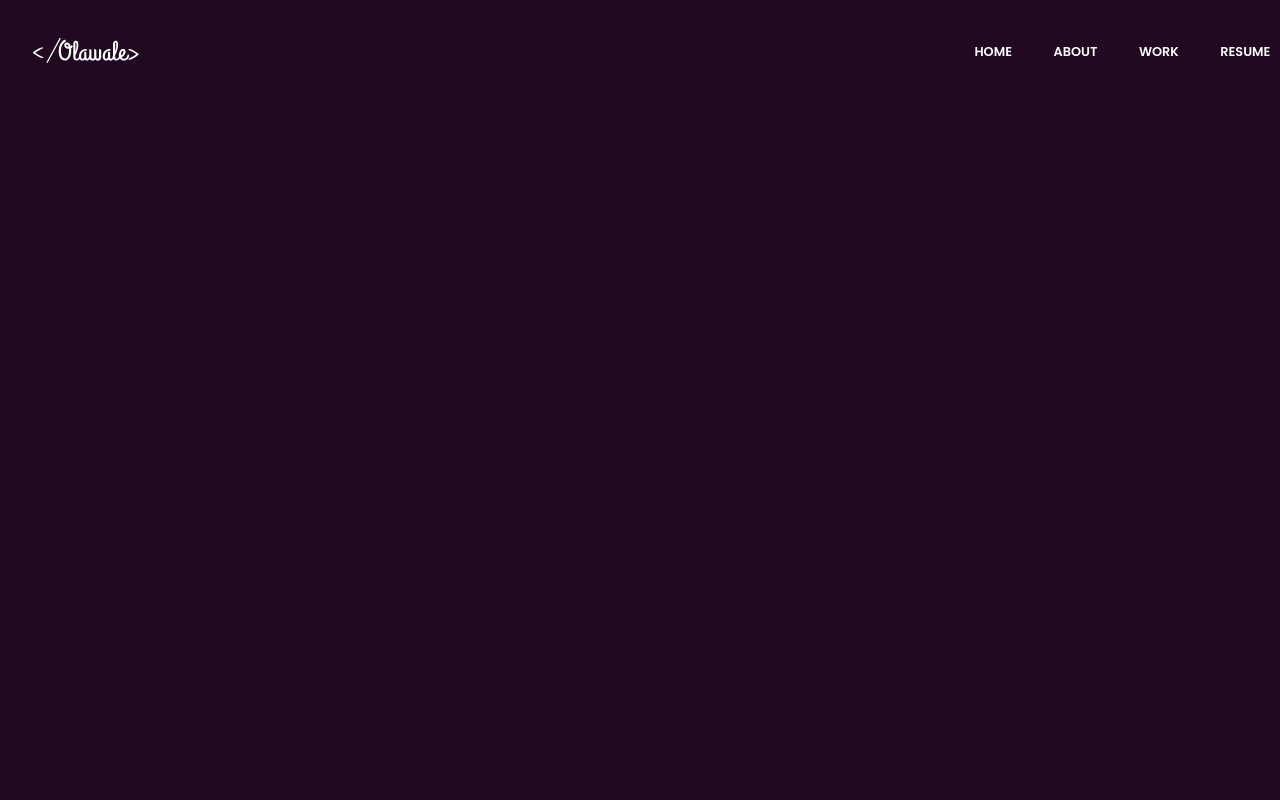
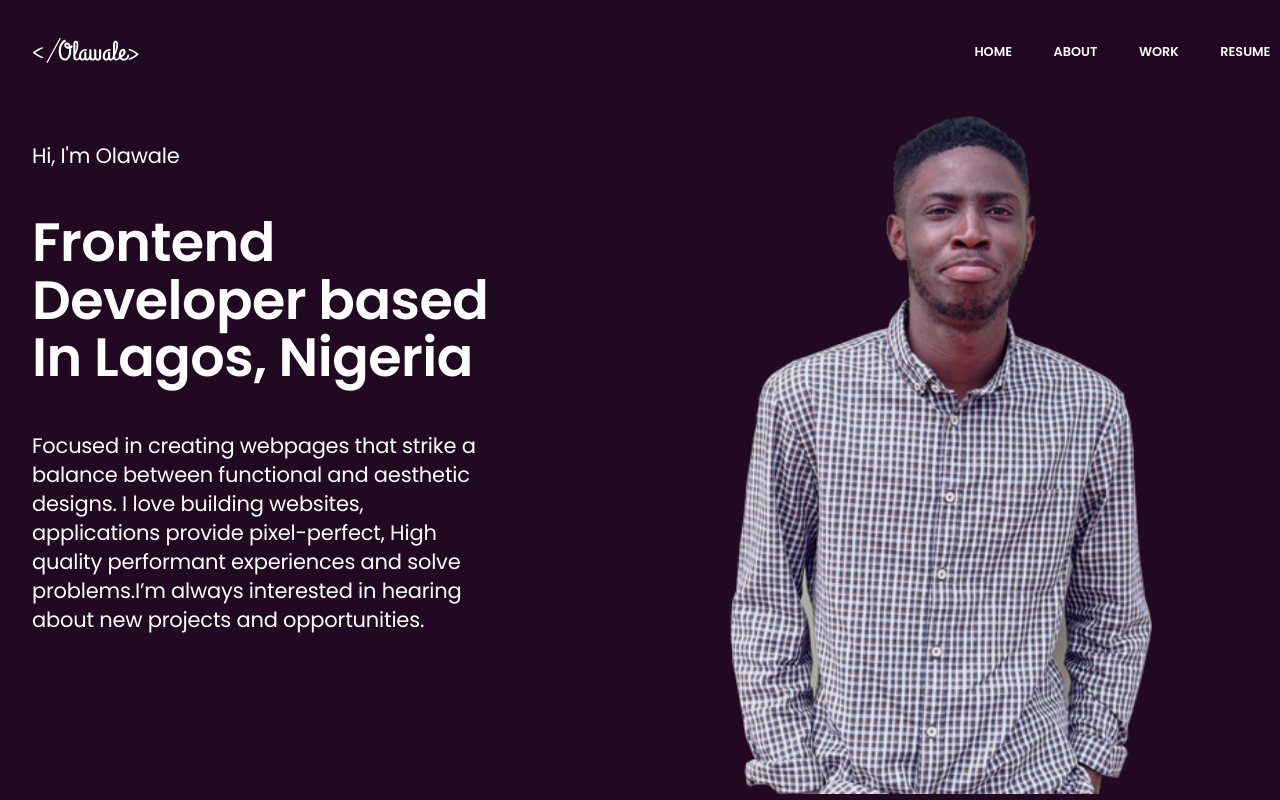
Before and after one commit to iwa-temmy/olawalecodes, a React (Create React App) app: page / in a window 1280 px wide. Built offline with nearby package versions, Linux system fonts and the light colour scheme.

Commit message:
hero almost completed

```diff
--- a/src/assets/css/style.css
+++ b/src/assets/css/style.css
@@ -21,6 +21,37 @@ a {
   text-decoration: none;
   font-weight: 600;
   margin-inline-end: 0.75em;
+}
+
+.home {
+  max-height: 100vh;
+}
+.home .hero {
+  display: flex;
+  justify-content: space-between;
+  gap: 4rem;
+  align-items: center;
+}
+.home .hero main {
+  margin: 2rem;
+  margin-top: -6rem;
+}
+.home .hero main h1 {
+  font-weight: 600;
+  font-size: 54px;
+  line-height: 1.0625;
+  font-weight: 600;
+  letter-spacing: -0.01em;
+}
+.home .hero main p {
+  font-weight: 400;
+  font-size: 21px;
+  letter-spacing: -0.01em;
+  line-height: 1.38105;
+}
+.home .hero aside img {
+  width: fit-content;
+  height: calc(100vh - 110px);
 }
 
 .navbar {
--- a/src/assets/scss/style.scss
+++ b/src/assets/scss/style.scss
@@ -1,4 +1,45 @@
 @import "_base";
+
+.home {
+  max-height: 100vh;
+
+  .hero {
+    display: flex;
+    justify-content: space-between;
+    gap: 4rem;
+    align-items: center;
+
+    main {
+      // width: 60%;
+      margin: 2rem;
+      margin-top: -6rem;
+
+      h1 {
+        font-weight: 600;
+        font-size: 54px;
+        line-height: 1.0625;
+        font-weight: 600;
+        letter-spacing: -.01em;
+      }
+
+      p {
+        font-weight: 400;
+        font-size: 21px;
+        letter-spacing: -.01em;
+        line-height: 1.38105;
+      }
+    }
+
+    aside {
+      // width: 70%;
+
+      img {
+        width: fit-content;
+        height: calc(100vh - 110px);
+      }
+    }
+  }
+}
 
 .navbar {
   display: flex;
--- a/src/components/home/index.js
+++ b/src/components/home/index.js
@@ -1,10 +1,23 @@
 import React from 'react'
 import Navbar from '../navbar';
+import Mee from "../../assets/images/Mee.png";
 
 const Home = () => {
   return (
-    <div>
+    <div className="home">
       <Navbar />
+      <section className="hero">
+        <main>
+          <p>Hi, I'm Olawale</p>
+          <h1>Frontend Developer based In Lagos, Nigeria</h1>
+          <p>Focused in creating webpages that strike a balance between functional and aesthetic designs.
+            I love building websites, applications provide pixel-perfect, High quality performant experiences and solve problems.I’m always interested in hearing about new projects and opportunities.
+          </p>
+        </main>
+        <aside>
+          <img src={Mee} alt="Iwaloye Olawale Samuel" />
+        </aside>
+      </section>
     </div>
   )
 }
--- a/src/components/navbar/index.js
+++ b/src/components/navbar/index.js
@@ -2,6 +2,7 @@ import React, { useState } from 'react';
 import logo from "../../assets/images/logo3.svg";
 import { Link } from 'react-router-dom';
 import * as GiIcons from "react-icons/gi";
+import * as AiIcons from 'react-icons/ai';
 
 const Navbar = () => {
   const [opennav, setopennav] = useState(false);
@@ -12,7 +13,7 @@ const Navbar = () => {
   return (
     <header className="navbar">
       <img src={logo} alt="Logo" className="logo" />
-      <button className="nav-toggle" onClick={(e) => handleNavToggle(e)}><GiIcons.GiHamburgerMenu /></button>
+      <button className="nav-toggle" onClick={(e) => handleNavToggle(e)}>{opennav ? <AiIcons.AiOutlineClose /> : <GiIcons.GiHamburgerMenu />}</button>
       <nav>
         <ul className={opennav ? "navlinks sr-only" : "navlinks"} >
           <li><Link to="/">Home</Link></li>
```
